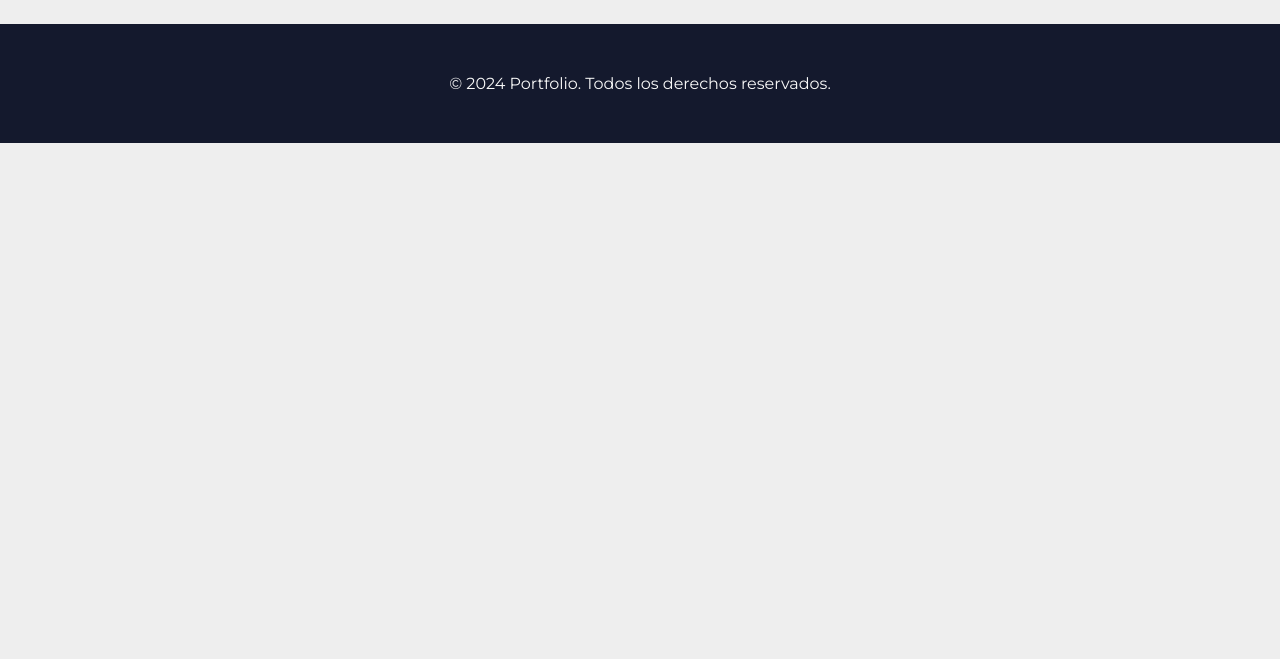
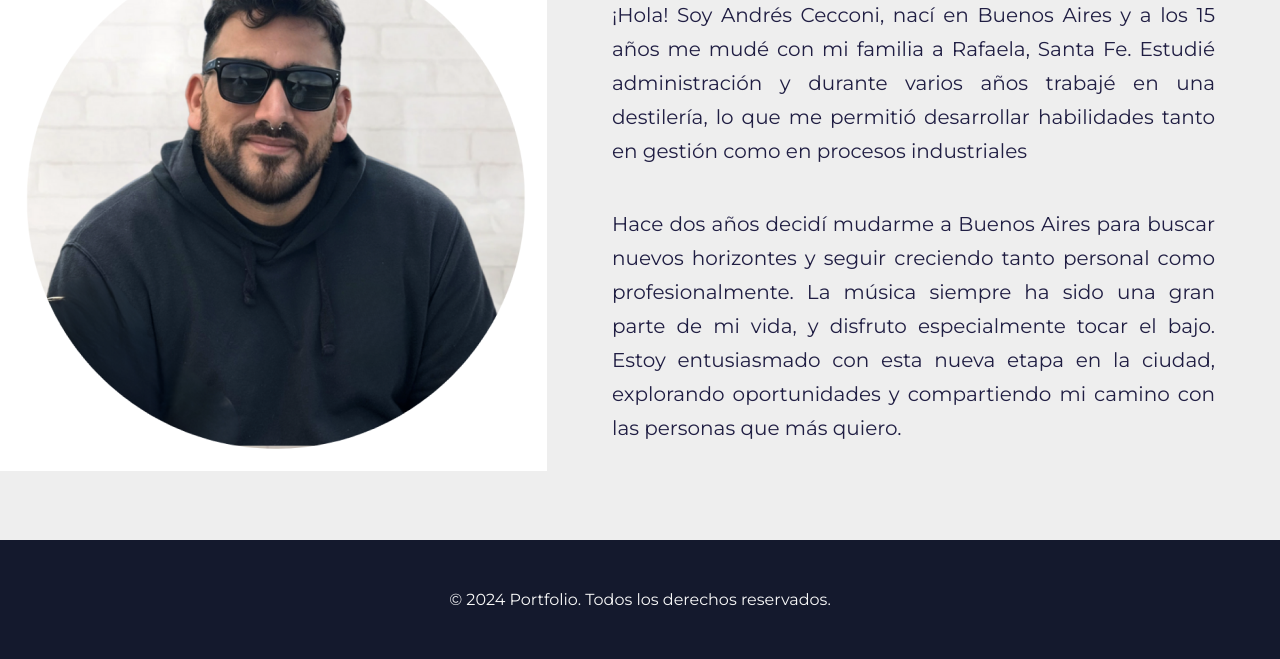
Before and after one commit to andres-Cecconi/portfolio_desarrolloWeb, a plain HTML site: page pages/aboutMe.html in a window 1280 px wide. Shown: the part 181-840 px from the top of the page. Before the commit the page ends 800 px from the top, so only its background shows below. Drawn offline with Linux system fonts and the light colour scheme; files whose address does not match are found by name.

Commit message:
seccion about me

```diff
--- a/css/stylesheet.css
+++ b/css/stylesheet.css
@@ -254,6 +254,14 @@ h1 {
     text-decoration: none;
 }
 
+/* -----ESTILOS DE la PAGINA ABOUTME------ */
+
+.textoAboutMe {
+    padding: 25px;
+    justify-content: center;
+    align-items: center;
+}
+
 /* -----ESTILOS FOOTER------ */
 
 footer {
--- a/pages/aboutMe.html
+++ b/pages/aboutMe.html
@@ -29,7 +29,20 @@
     </header>
 
     <main>
-        <h1>About Me</h1>
+        <div class="flexRow">
+            <div>
+                <img src="../assets/foto3.png" alt="mi foto">
+            </div>
+            <div class="flexColumn textoAboutMe texto">
+                <p>
+                    ¡Hola! Soy Andrés Cecconi, nací en Buenos Aires y a los 15 años me mudé con mi familia a Rafaela, Santa Fe. Estudié administración y durante varios años trabajé en una destilería, lo que me permitió desarrollar habilidades tanto en gestión como en procesos industriales
+                </p>
+                <br>
+                <p>
+                    Hace dos años decidí mudarme a Buenos Aires para buscar nuevos horizontes y seguir creciendo tanto personal como profesionalmente. La música siempre ha sido una gran parte de mi vida, y disfruto especialmente tocar el bajo. Estoy entusiasmado con esta nueva etapa en la ciudad, explorando oportunidades y compartiendo mi camino con las personas que más quiero.
+                </p>
+            </div>
+        </div>
     </main>
 
 
```
Also changed, not shown: assets/foto3.png (added), assets/fotoPerfil.png (deleted), assets/fotoPerfil2.png (deleted).
